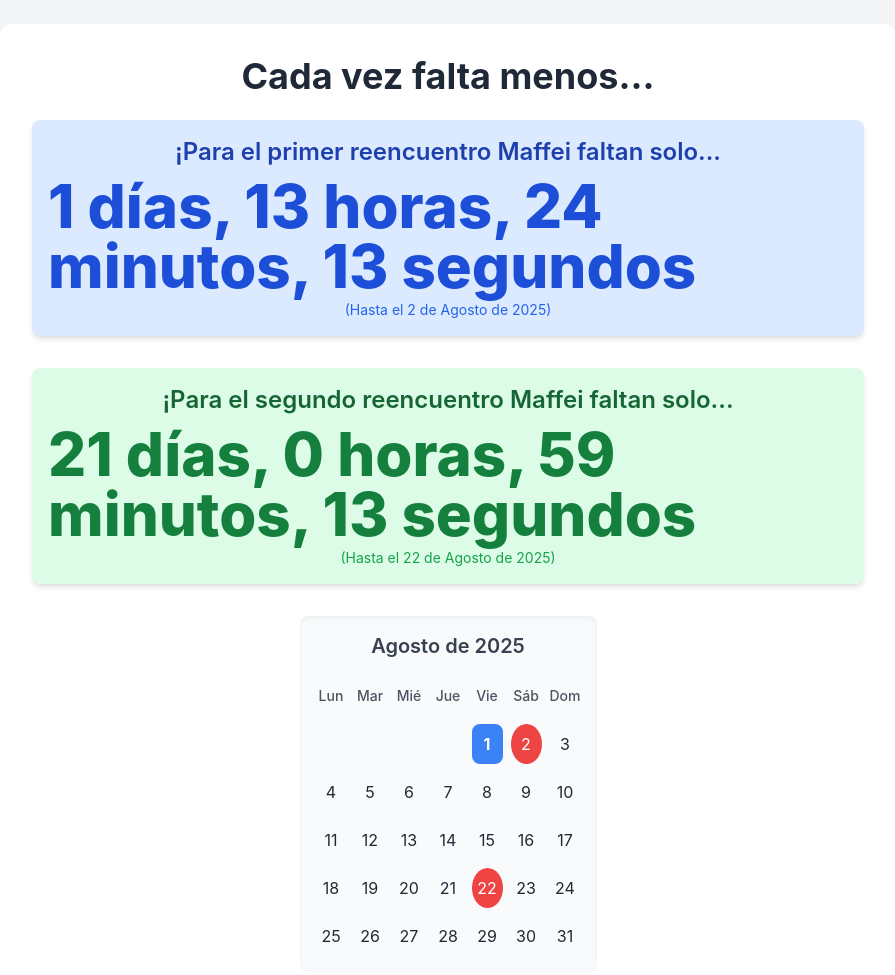
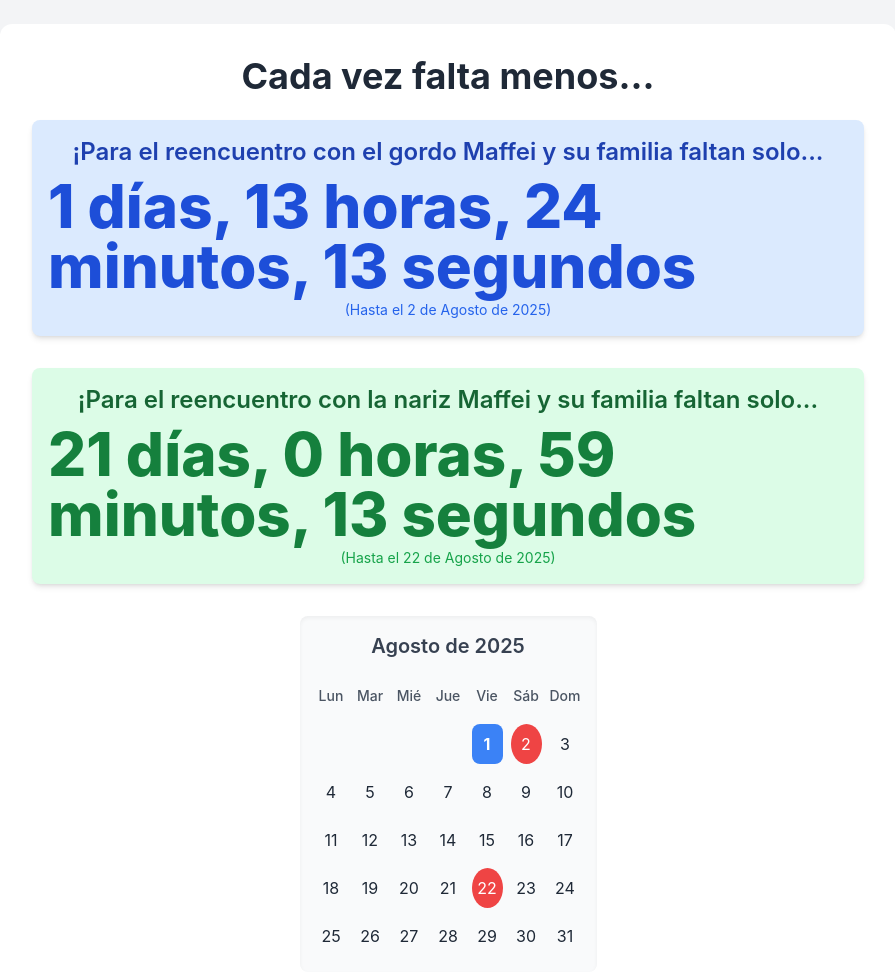
Before and after one commit to buclesraros27/primerreencuentro, a plain HTML site: page index.html in a window 1280 px wide. Shown: the top 975 px of the page, without its empty margins (192-1087 px from the left). Drawn offline with nearby package versions, Linux system fonts and the light colour scheme.

Commit message:
Update index.html

```diff
--- a/index.html
+++ b/index.html
@@ -119,7 +119,7 @@
         <!-- Contenedor para la primera cuenta regresiva (2 de agosto) -->
         <div class="flex flex-col items-center justify-center mb-8 bg-blue-100 p-4 rounded-lg shadow-md">
             <p class="text-xl sm:text-2xl font-semibold text-blue-800">
-                ¡Para el primer reencuentro Maffei faltan solo...
+                ¡Para el reencuentro con el gordo Maffei y su familia faltan solo...
             </p>
             <p id="countdown" class="text-4xl sm:text-6xl font-extrabold text-blue-700 mt-2">
                 -- Días
@@ -130,7 +130,7 @@
         <!-- Contenedor para la segunda cuenta regresiva (22 de agosto) -->
         <div class="flex flex-col items-center justify-center mb-8 bg-green-100 p-4 rounded-lg shadow-md">
             <p class="text-xl sm:text-2xl font-semibold text-green-800">
-                ¡Para el segundo reencuentro Maffei faltan solo...
+                ¡Para el reencuentro con la nariz Maffei y su familia faltan solo...
             </p>
             <p id="countdown2" class="text-4xl sm:text-6xl font-extrabold text-green-700 mt-2">
                 -- Días
```
